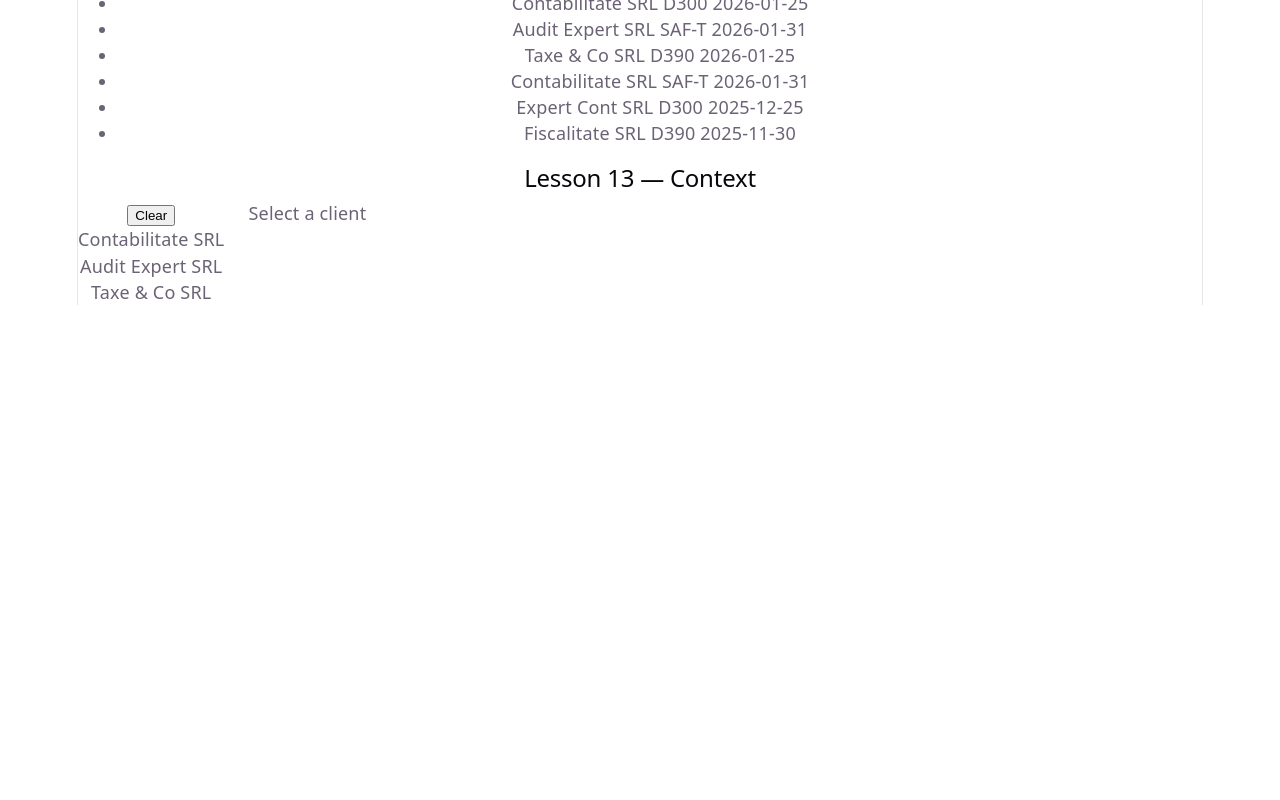
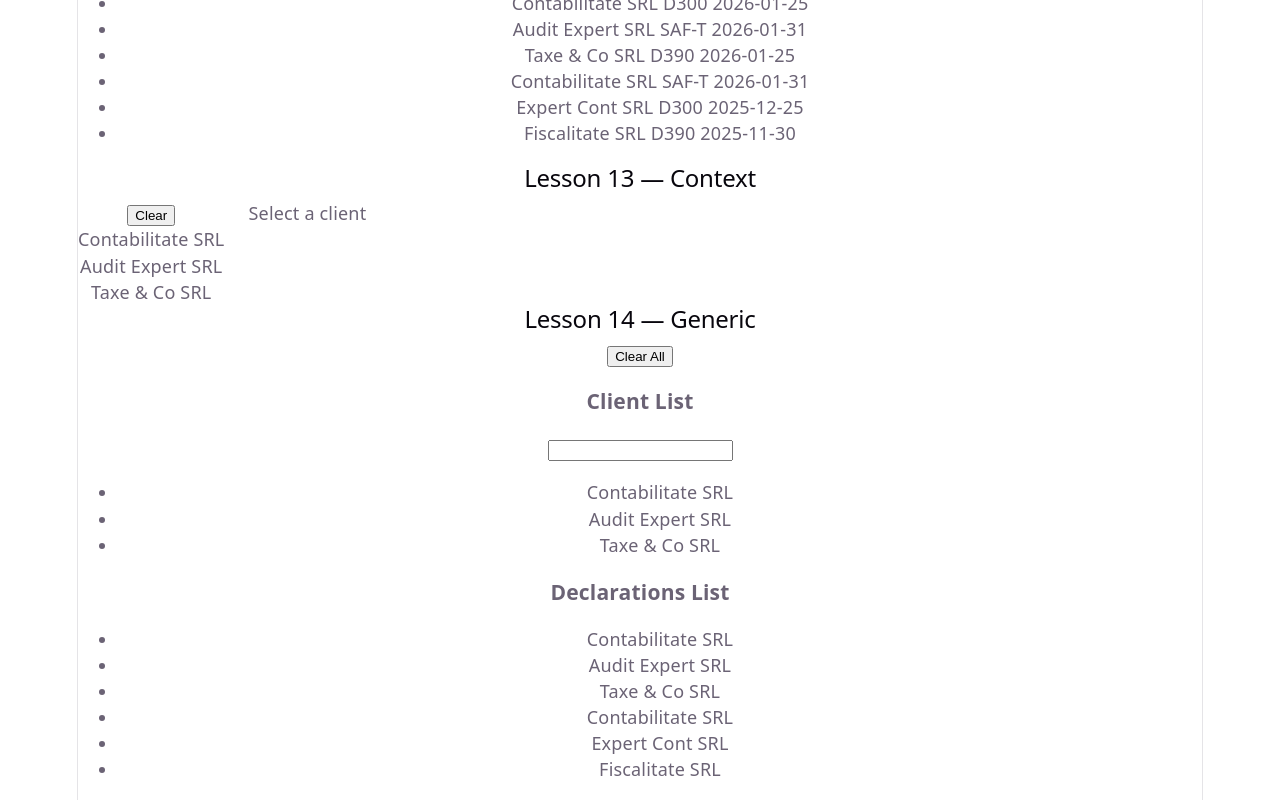
Before and after one commit to StoianSorinAlexandru/LearnTSX, a React (Vite) app: page / in a window 1280 px wide. Shown: the part 2856-3656 px from the top of the page. Before the commit the page ends 3161 px from the top, so only its background shows below. Built offline with nearby package versions, Linux system fonts and the light colour scheme.

Commit message:
Lesson 15

```diff
--- a/src/App.tsx
+++ b/src/App.tsx
@@ -1,4 +1,4 @@
-import { useState, useEffect, createContext, useContext } from "react"
+import { useState, useEffect, createContext, useContext, useMemo, useCallback } from "react"
 
 // --- Types ---
 
@@ -504,7 +504,7 @@ const ClientDeclarationView = () => {
         <div>
           <h3>{selectedClient.name}</h3>
           <ul>
-            {clientDecs.map((d) => <li key={d.id}>{d.clientName} {d.deadline} {d.type} {d.submitted}</li>)}
+            {clientDecs.map((d) => <li key={d.id}>{d.clientName} {d.deadline} {d.type} {d.submitted ? "Submited" : "Unsubmited"}</li>)}
           </ul>
         </div>
       }
@@ -520,6 +520,76 @@ const ClientPage = () => {
         <ClientDeclarationView />
       </div>
     </ClientProvider>
+  )
+}
+
+// --- Lesson 14: Generics ---
+
+type ListProps<T extends {id: string}> = {
+  items: T[],
+  renderItem: (item: T) => React.ReactNode,
+  emptyMessage?: string,
+  onClickFunction?: (item: T) => void
+}
+
+const List = <T extends {id: string},>({items, renderItem, emptyMessage, onClickFunction} : ListProps<T>) => {
+
+  return(
+    <ul>
+      {items.length === 0 && <p>{emptyMessage}</p>}
+      {items.map((i) => (
+        <li key={i.id} onClick={onClickFunction ? () => onClickFunction(i) : undefined}>
+          {renderItem(i)}
+        </li>
+      ))}
+    </ul>
+  )
+}
+
+const useFilter = <T,>(items: T[], predicate: (item:T) => boolean)  => {
+  const filtered = useMemo(
+    () => items.filter(predicate),
+    [items, predicate]
+  )
+  return {filtered}
+}
+
+const GenericExample = () => {
+  const [query, setQuery] = useState("")
+  const [selectedClient, setSelectedClient] = useState<Client | null>(null)
+  const clientName = selectedClient ? selectedClient.name : ""
+
+  const clientPredictate = useCallback(
+    (client: Client) => client.name.toLowerCase().startsWith(query.toLowerCase()),
+    [query]
+  )
+
+  const declarationPredictate = useCallback(
+    (declaration: Declaration) => declaration.clientName.toLowerCase().startsWith(clientName.toLowerCase()),
+    [clientName]
+  )
+
+  const myClients = useFilter(mockClients, clientPredictate).filtered
+  const myDecs = useFilter(mockDeclarations, declarationPredictate).filtered
+
+  const handleClearAll = () => {
+    setSelectedClient(null)
+    setQuery("")
+  }
+
+  return (
+    <div>
+      <button type="button" onClick={handleClearAll}>Clear All</button>
+      <h3>Client List</h3>
+      <input
+        value={query}
+        onChange={(e) => setQuery(e.target.value)}
+      />
+      <List items={myClients} onClickFunction={setSelectedClient} renderItem={(item) => <p>{item.name}</p> }></List>
+
+      <h3>Declarations List</h3>
+      <List items={myDecs} renderItem={(item) => <p>{item.clientName}</p>}></List>
+    </div>
   )
 }
 
@@ -573,6 +643,9 @@ const App = () => {
 
       <h2>Lesson 13 — Context</h2>
       <ClientPage/>
+
+      <h2>Lesson 14 — Generic</h2>
+      <GenericExample/>
     </div>
   )
 }
```
